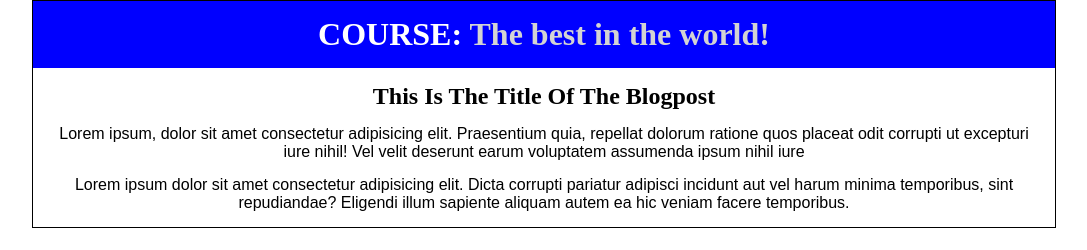
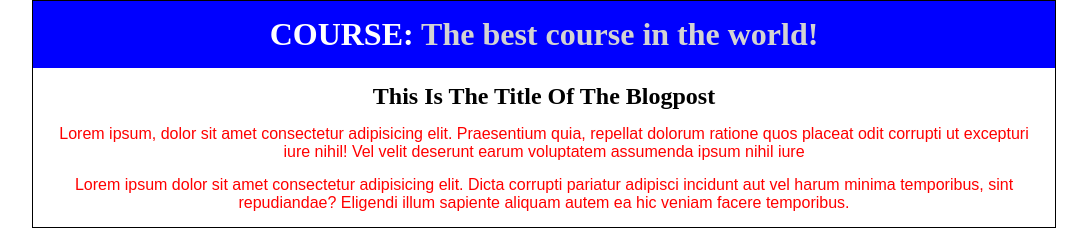
Before and after one commit to RedyRI/curso-github, a plain HTML site: page index.html in a window 1280 px wide. Shown: the whole page, without its empty margins (96-1183 px from the left). Drawn offline with Linux system fonts and the light colour scheme.

Commit message:
modifying the post style and the title

```diff
--- a/index.html
+++ b/index.html
@@ -11,7 +11,7 @@
   <div class="container">
     <div class="header">
       <h1>COURSE:
-        <span>The best in the world!</span>
+        <span>The best course in the world!</span>
       </h1>
     </div>
     <div class="section">
--- a/styles.css
+++ b/styles.css
@@ -17,6 +17,7 @@
 }
 
 .container p {
+  color: red;
   font-family: 'Courier New', Courier, monospace;
   font-family: Arial, Helvetica, sans-serif;
   margin: 15px;
```
